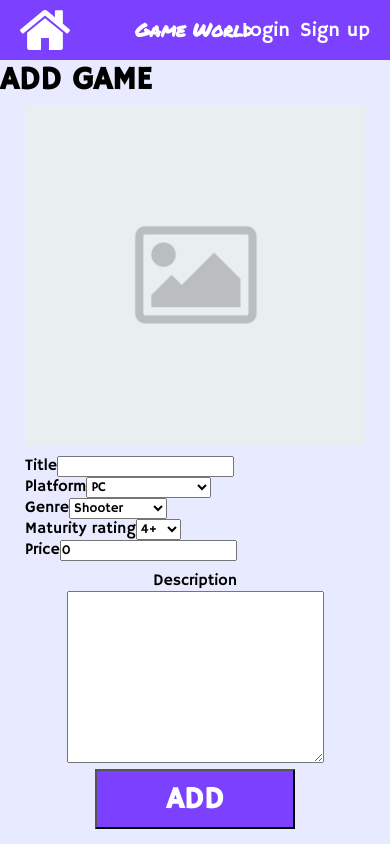
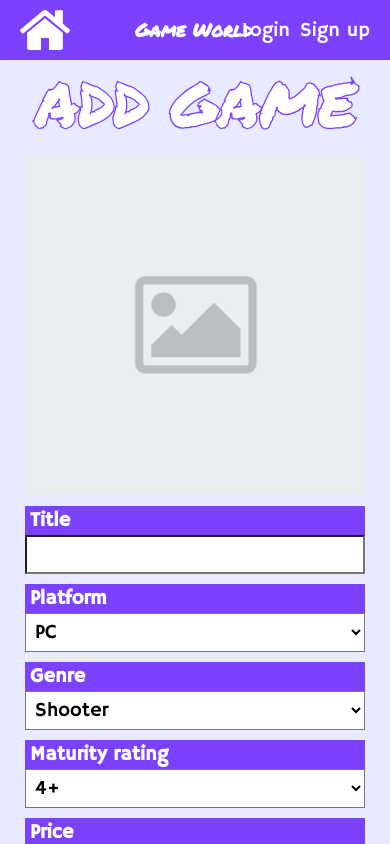
Before and after one commit to Falxns/Game-World, a React (Create React App) app in the folder client/: page /addgame in a window 390 px wide. Shown: the top 844 px of the page. Built offline with nearby package versions, Linux system fonts and the light colour scheme.

Commit message:
refactor: update styles in add page

```diff
--- a/client/src/pages/AddGame/addGame.css
+++ b/client/src/pages/AddGame/addGame.css
@@ -1,32 +1,43 @@
-.add-area {
+.add-game__head-line {
+  font-size: 60px;
+  width: 100%;
+  height: 90px;
+  text-align: center;
+  text-transform: uppercase;
+  color: #fff;
+  -webkit-text-stroke: #7c40ff 1.3px;
+  font-family: "Marker", cursive;
+}
+
+.add-game__div {
   display: flex;
   flex-direction: column;
   text-align: center;
   width: 100%;
 }
 
-.cols-wrapper-add {
+.add-game__cols-wrapper {
   display: flex;
   margin-bottom: 10px;
 }
 
-.image-upload {
+.add-game__image-upload {
   width: 50%;
   margin-left: 50px;
 }
 
-.image-upload > input {
+.image-upload__input {
   display: none;
 }
 
-.image-upload > label > img {
+.image-upload__img {
   width: 100%;
   height: 350px;
   object-fit: contain;
   cursor: pointer;
 }
 
-.col-title {
+.add-game__col-form {
   width: 50%;
   display: flex;
   flex-direction: column;
@@ -34,7 +45,32 @@
   padding: 0 50px;
 }
 
-.add-button {
+.add-game__li {
+  margin: 0 0 10px 0;
+}
+
+.add-game__li:last-of-type {
+  margin: 0;
+}
+
+.add-game__label {
+  background-color: #7c40ff;
+  font-size: 20px;
+  font-weight: bold;
+  padding: 2px 5px;
+  width: 100%;
+  color: #fff;
+  display: block;
+}
+
+.add-game__select {
+  font-size: 20px;
+  padding: 5px 5px;
+  width: 100%;
+  background-color: #fff;
+}
+
+.add-game__button {
   font-size: 30px;
   width: 200px;
   height: 100px;
@@ -43,7 +79,7 @@
   font-weight: bold;
 }
 
-.add-bottom {
+.add-game__bottom {
   width: 100%;
   text-align: center;
   padding: 0 50px;
@@ -51,31 +87,31 @@
 }
 
 @media (max-width: 575px) {
-  .add-ul {
+  .add-game__ul {
     display: flex;
     flex-direction: column;
     width: 100%;
   }
 
-  .col-title {
+  .add-game__col-form {
     width: 100%;
     padding: 0 25px;
   }
 
-  .add-bottom {
+  .add-game__bottom {
     padding: 0 25px;
   }
 
-  .add-button {
+  .add-game__button {
     height: 60px;
   }
 
-  .image-upload {
+  .add-game__image-upload {
     width: calc(100% - 50px);
     margin: 0 25px;
   }
 
-  .cols-wrapper-add {
+  .add-game__cols-wrapper {
     flex-direction: column;
     width: 100%;
   }
--- a/client/src/pages/AddGame/addGame.jsx
+++ b/client/src/pages/AddGame/addGame.jsx
@@ -109,47 +109,46 @@ class AddGame extends Component {
 
     return (
       <>
-        <h1 className="head-line">ADD GAME</h1>
-        <div className="add-area">
-          <div className="cols-wrapper-add">
-            <div className="image-upload">
+        <h1 className="add-game__head-line">Add game</h1>
+        <div className="add-game__div">
+          <div className="add-game__cols-wrapper">
+            <div className="add-game__image-upload">
               <label htmlFor="image">
                 <img
+                  className="image-upload__img"
                   src={defaultImage}
-                  alt=""
-                  id="image-add"
+                  alt="default"
+                  id="add-game__image"
                   ref={this.imgRef}
                 />
               </label>
               <input
                 onInput={this.handleFileInput}
+                className="image-upload__input"
                 type="file"
-                name="image"
                 id="image"
               />
             </div>
-            <div className="col-title">
-              <ul className="add-ul">
-                <li className="filters-list-item">
-                  <label className="filter-label" htmlFor="title">
+            <div className="add-game__col-form">
+              <ul className="add-game__ul">
+                <li className="add-game__li">
+                  <label className="add-game__label" htmlFor="title">
                     Title
                   </label>
                   <input
-                    className="filter-select"
+                    className="add-game__select"
                     type="text"
-                    name="title"
                     id="title"
                     value={this.state.title}
                     onChange={this.handleTitleChange}
                   />
                 </li>
-                <li className="filters-list-item">
-                  <label className="filter-label" htmlFor="platform">
+                <li className="add-game__li">
+                  <label className="add-game__label" htmlFor="platform">
                     Platform
                   </label>
                   <select
-                    className="filter-select"
-                    name="platform"
+                    className="add-game__select"
                     id="platform"
                     value={this.state.platform}
                     onChange={this.handlePlatformChange}
@@ -160,13 +159,12 @@ class AddGame extends Component {
                     <option value="Nintendo Switch">Nintendo Switch</option>
                   </select>
                 </li>
-                <li className="filters-list-item">
-                  <label className="filter-label" htmlFor="genre">
+                <li className="add-game__li">
+                  <label className="add-game__label" htmlFor="genre">
                     Genre
                   </label>
                   <select
-                    className="filter-select"
-                    name="genre"
+                    className="add-game__select"
                     id="genre"
                     value={this.state.genre}
                     onChange={this.handleGenreChange}
@@ -180,13 +178,12 @@ class AddGame extends Component {
                     <option value="Visual Novel">Visual Novel</option>
                   </select>
                 </li>
-                <li className="filters-list-item">
-                  <label className="filter-label" htmlFor="maturity">
+                <li className="add-game__li">
+                  <label className="add-game__label" htmlFor="maturity">
                     Maturity rating
                   </label>
                   <select
-                    className="filter-select"
-                    name="maturity"
+                    className="add-game__select"
                     id="maturity"
                     value={this.state.maturity}
                     onChange={this.handleMaturityChange}
@@ -197,14 +194,13 @@ class AddGame extends Component {
                     <option value="18">18+</option>
                   </select>
                 </li>
-                <li className="filters-list-item">
-                  <label className="filter-label" htmlFor="price">
+                <li className="add-game__li">
+                  <label className="add-game__label" htmlFor="price">
                     Price
                   </label>
                   <input
-                    className="filter-select"
+                    className="add-game__select"
                     type="number"
-                    name="price"
                     id="price"
                     value={this.state.price}
                     onChange={this.handlePriceChange}
@@ -213,14 +209,13 @@ class AddGame extends Component {
               </ul>
             </div>
           </div>
-          <div className="add-bottom">
-            <div className="filters-list-item">
-              <label className="filter-label" htmlFor="desc">
+          <div className="add-game__bottom">
+            <div className="add-game__li">
+              <label className="add-game__label" htmlFor="desc">
                 Description
               </label>
               <textarea
-                className="filter-select"
-                name="desc"
+                className="add-game__select"
                 id="desc"
                 cols="30"
                 rows="10"
@@ -230,7 +225,7 @@ class AddGame extends Component {
             </div>
             <button
               onClick={this.handleButtonClick}
-              className="add-button"
+              className="add-game__button"
               id="add"
             >
               ADD
```
